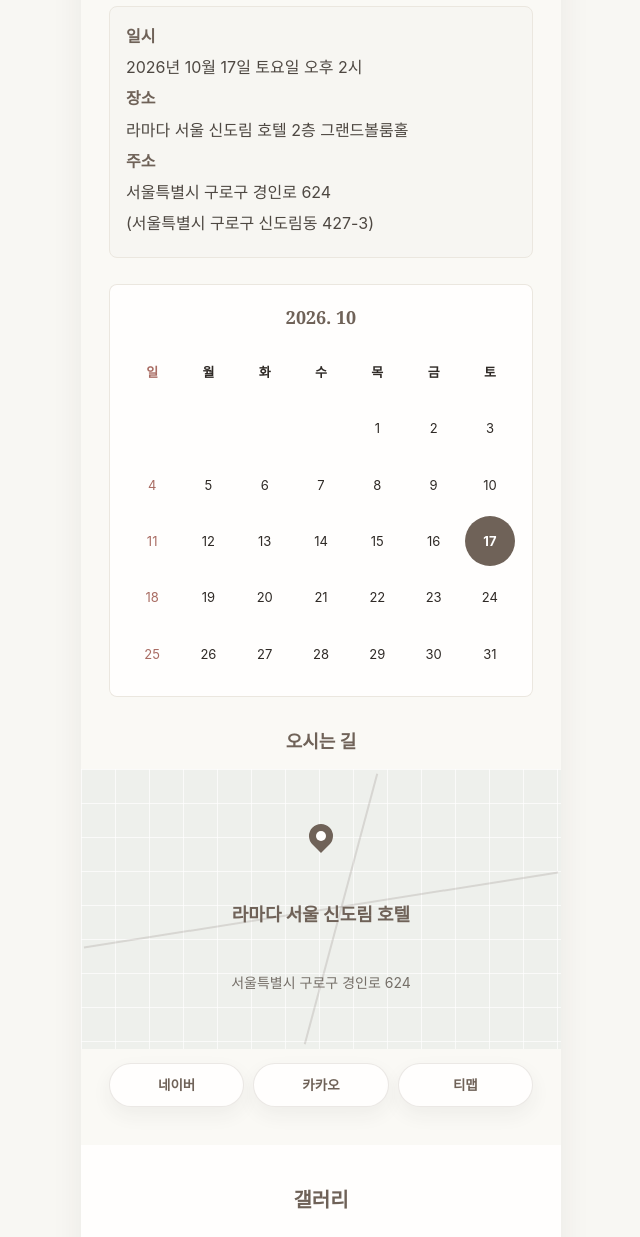
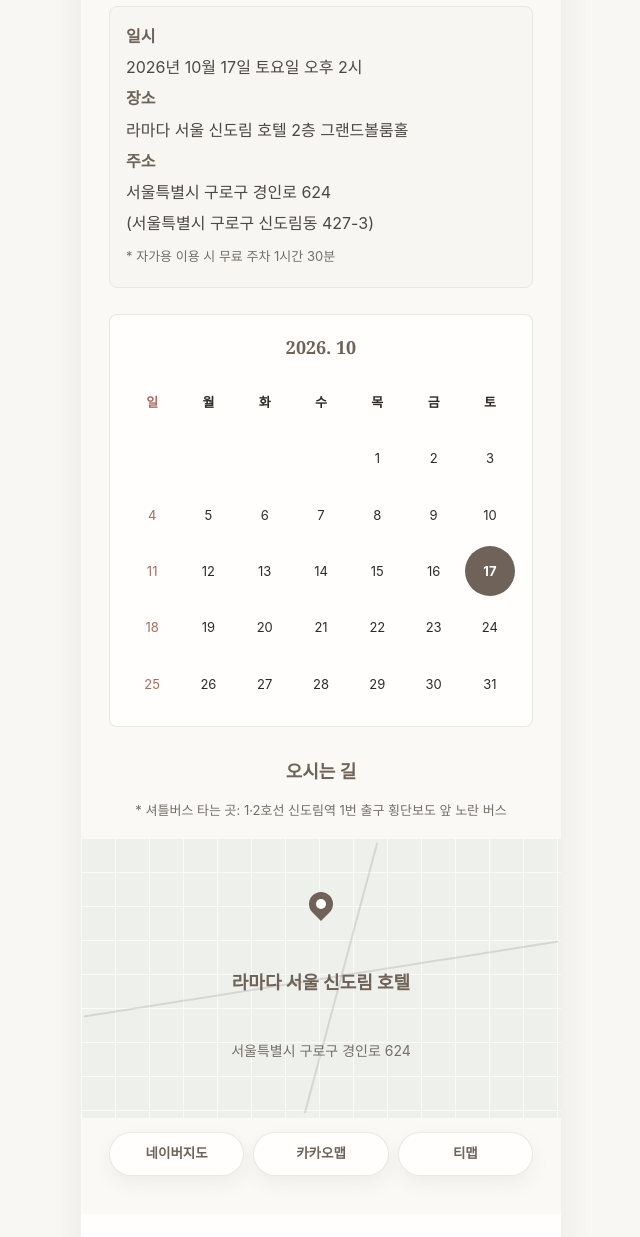
Before and after one commit to qnfnwkd/qnfnwkd.github.io, a Jekyll site: the page wedding-invitation/index.html, which Jekyll copies as it is, in a window 1280 px wide, cut to the strip 1530-2767 px from the top of the page. Shown: the whole strip, without its empty margins (319-959 px from the left). Built offline with Jekyll 4.4.1, drawn with Linux system fonts in a browser that asks for light colours; a script that is not in the unit is left out.

Commit message:
Update venue and transportation details

```diff
--- a/wedding-invitation/index.html
+++ b/wedding-invitation/index.html
@@ -73,6 +73,7 @@
             <dt>주소</dt>
             <dd>서울특별시 구로구 경인로 624</dd>
             <dd>(서울특별시 구로구 신도림동 427-3)</dd>
+            <dd class="notice-text">* 자가용 이용 시 무료 주차 1시간 30분</dd>
           </div>
         </dl>
         <div class="wedding-calendar" aria-label="2026년 10월 달력">
@@ -123,6 +124,7 @@
           </div>
         </div>
         <h3 class="map-title">오시는 길</h3>
+        <p class="shuttle-notice">* 셔틀버스 타는 곳: 1·2호선 신도림역 1번 출구 횡단보도 앞 노란 버스</p>
         <div class="naver-map" id="venueMap" aria-label="라마다 서울 신도림 호텔 네이버 지도">
           <div class="map-card map-fallback" aria-label="라마다 서울 신도림 호텔 위치 안내">
             <div class="map-pin" aria-hidden="true"></div>
@@ -132,10 +134,10 @@
         </div>
         <div class="map-actions" aria-label="지도 앱으로 길찾기">
           <a class="map-action map-action-naver" href="https://map.naver.com/v5/search/%EB%9D%BC%EB%A7%88%EB%8B%A4%20%EC%84%9C%EC%9A%B8%20%EC%8B%A0%EB%8F%84%EB%A6%BC%20%ED%98%B8%ED%85%94" target="_blank" rel="noreferrer">
-            네이버
+            네이버지도
           </a>
           <a class="map-action map-action-kakao" href="https://map.kakao.com/link/search/%EB%9D%BC%EB%A7%88%EB%8B%A4%20%EC%84%9C%EC%9A%B8%20%EC%8B%A0%EB%8F%84%EB%A6%BC%20%ED%98%B8%ED%85%94" target="_blank" rel="noreferrer">
-            카카오
+            카카오맵
           </a>
           <a class="map-action map-action-tmap" href="tmap://route?goalname=%EB%9D%BC%EB%A7%88%EB%8B%A4%20%EC%84%9C%EC%9A%B8%20%EC%8B%A0%EB%8F%84%EB%A6%BC%20%ED%98%B8%ED%85%94&goalx=126.8853578&goaly=37.5065595">
             티맵
--- a/wedding-invitation/style.css
+++ b/wedding-invitation/style.css
@@ -138,6 +138,16 @@ dd {
   color: #4e4842;
 }
 
+.notice-text,
+.shuttle-notice {
+  color: var(--muted);
+  font-size: 13px;
+  line-height: 1.7;
+}
+
+.notice-text {
+  margin-top: 8px;
+}
 .wedding-calendar {
   margin: 26px auto 30px;
   padding: 18px;
@@ -194,6 +204,11 @@ dd {
   font-size: 18px;
   text-align: center;
 }
+.shuttle-notice {
+  margin: 0 0 14px;
+  text-align: center;
+}
+
 
 .naver-map {
   position: relative;
```
